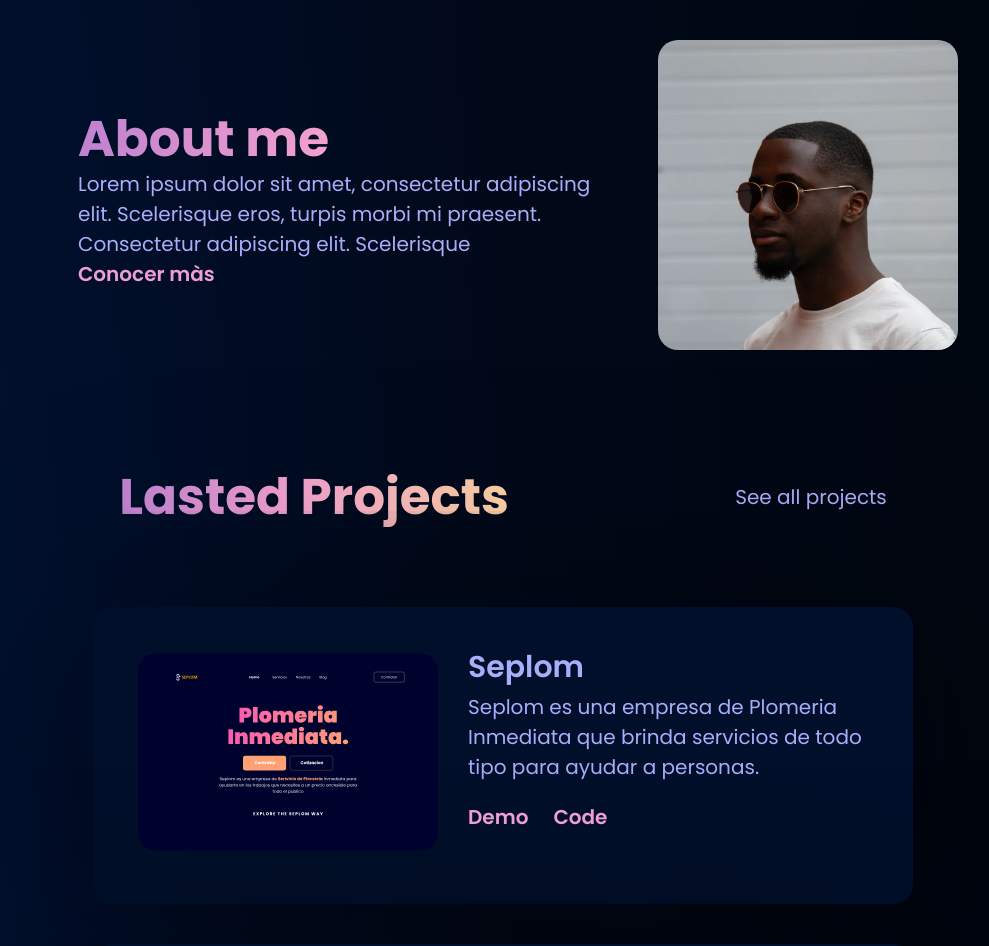
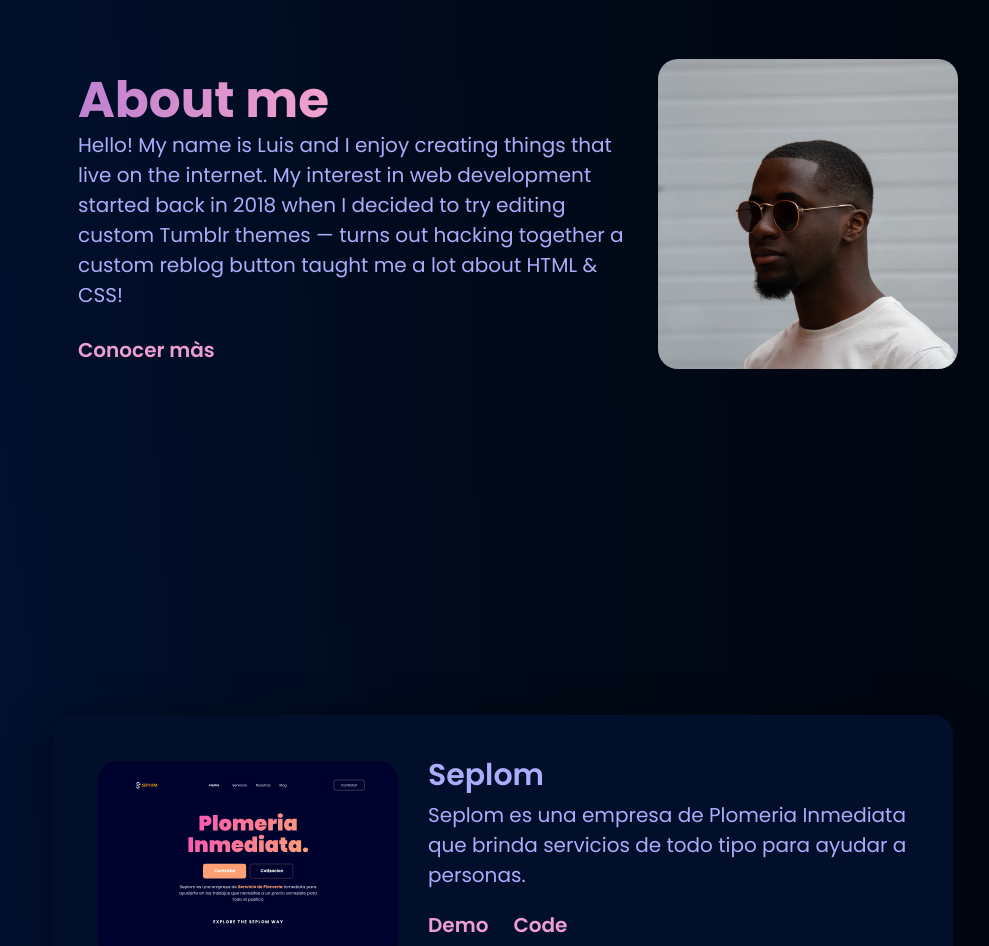
Before and after one commit to cutioluis/porfolio-nextjs, a Next.js app: page / in a window 1280 px wide. Shown: the part 760-1706 px from the top of the page, without its empty margins (137-1126 px from the left). Built offline with nearby package versions, Linux system fonts and the light colour scheme.

Commit message:
ADD about us section and create about profile

```diff
--- a/src/components/About/About.js
+++ b/src/components/About/About.js
@@ -1,6 +1,7 @@
 import styles from "./About.module.css";
+import Link from "next/link";
 import Image from "next/image";
-import profilePic from '../../../public/img/luis-profile.png';
+import profilePic from "../../../public/img/luis-profile.png";
 
 const About = () => {
   return (
@@ -8,21 +9,26 @@ const About = () => {
       <div className={styles.aboutLeft}>
         <h2>About me</h2>
         <p>
-          Lorem ipsum dolor sit amet, consectetur adipiscing elit. Scelerisque
-          eros, turpis morbi mi praesent. Consectetur adipiscing elit. Scelerisque
-
+          Hello! My name is Luis and I enjoy creating things that live on the
+          internet. My interest in web development started back in 2018 when I
+          decided to try editing custom Tumblr themes — turns out hacking
+          together a custom reblog button taught me a lot about HTML & CSS!
         </p>
-        <a className={styles.about__meet} href="">Conocer màs</a>
+        <br />
+        <Link href="/about">
+          <a className={styles.about__meet} href="">
+            Conocer màs
+          </a>
+        </Link>
       </div>
       <div>
         <Image
-        className={styles.about__img}
+          className={styles.about__img}
           src={profilePic}
           alt="Picture of the author"
           width={300}
           height={310}
-          responsive="true"
-          />
+        />
       </div>
     </section>
   );
--- a/src/components/About/About.module.css
+++ b/src/components/About/About.module.css
@@ -1,4 +1,5 @@
 .about {
+    margin-bottom: 300px;
     display: flex;
     justify-content: center;
     flex-wrap: wrap;
--- a/src/components/ProjectsCard/ProjectsCard.js
+++ b/src/components/ProjectsCard/ProjectsCard.js
@@ -1,5 +1,5 @@
 import styles from "./ProjectsCard.module.css";
-import Image from "next/image";
+import Image  from "next/image";
 
 import { projects } from "../../constants/constants";
 
@@ -16,7 +16,6 @@ const ProjectsCard = () => {
                 alt="Project"
                 width={300}
                 height={200}
-                responsive="true"
               />
             </div>
             <div className={styles.projects_card__description}>
--- a/src/components/ProjectsCard/ProjectsCard.module.css
+++ b/src/components/ProjectsCard/ProjectsCard.module.css
@@ -1,18 +1,16 @@
 .ProjectsCard {
-    padding: 30px;
   display: flex;
   flex-wrap: wrap;
-    justify-content: space-evenly;
-    align-items: center;
+  justify-content: center;
 }
 
 .projects_card {
   padding: 30px;
-    margin: 20px  0;
+  margin: 20px 0;
   height: auto;
   width: auto;
-    background: #010F2A;
-    box-shadow: 0px 4px 204px rgba(0, 0, 0, 0.5);
+  background: #010f2a;
+  box-shadow: 0px 9px 43px 7px rgba(0, 0, 0, 0.3);
   border-radius: 20px;
 }
 
@@ -34,7 +32,7 @@
 
 .projects_card__description {
   margin: 15px;
-    max-width: 400px;
+  max-width: 480px;
 }
 
 .projects_card_code {
--- a/src/components/ProjectsTitle/ProjectsTitle.js
+++ /dev/null
@@ -1,16 +0,0 @@
-import styles from "./ProjectsTitle.module.css";
-
-const ProjectsTitle = () => {
-  return (
-    <section className={styles.ProjectsTitle}>
-      <div>
-        <h2>Lasted Projects</h2>
-      </div>
-      <div>
-        <p>See all projects</p>
-      </div>
-    </section>
-  );
-};
-
-export default ProjectsTitle;
--- a/src/components/ProjectsTitle/ProjectsTitle.module.css
+++ /dev/null
@@ -1,8 +0,0 @@
-.ProjectsTitle {
-    padding: 30px;
-    margin-top: 80px;
-    display: flex;
-    flex-wrap: wrap;
-    justify-content: space-evenly;
-    align-items: center;
-}
--- a/src/pages/_document.js
+++ b/src/pages/_document.js
@@ -31,6 +31,7 @@ export default class MyDocument extends Document {
     return (
       <Html lang="en-GB">
         <Head>
+          <title>Luis Cutiopala</title>
           <link
             href="https://fonts.googleapis.com/css2?family=Poppins:wght@100;200;300;400;500;600;700;800&display=swap"
             rel="stylesheet"
--- a/src/pages/index.js
+++ b/src/pages/index.js
@@ -1,7 +1,6 @@
 import Layout from "../layout/Layout";
 import About from "../components/About/About";
 import Header from "../components/Header/Header";
-import ProjectsTitle from "../components/ProjectsTitle/ProjectsTitle";
 import ProjectsCard from "../components/ProjectsCard/ProjectsCard";
 
 
@@ -13,7 +12,6 @@ export default function Home() {
       <Layout>
         <Header />
         <About />
-        <ProjectsTitle></ProjectsTitle>
         <ProjectsCard></ProjectsCard>
       </Layout>
     </div>
```
Also changed, not shown: src/pages/about.js (added, +16 -0 lines). Lines whose indentation alone changed are shown as unchanged.
